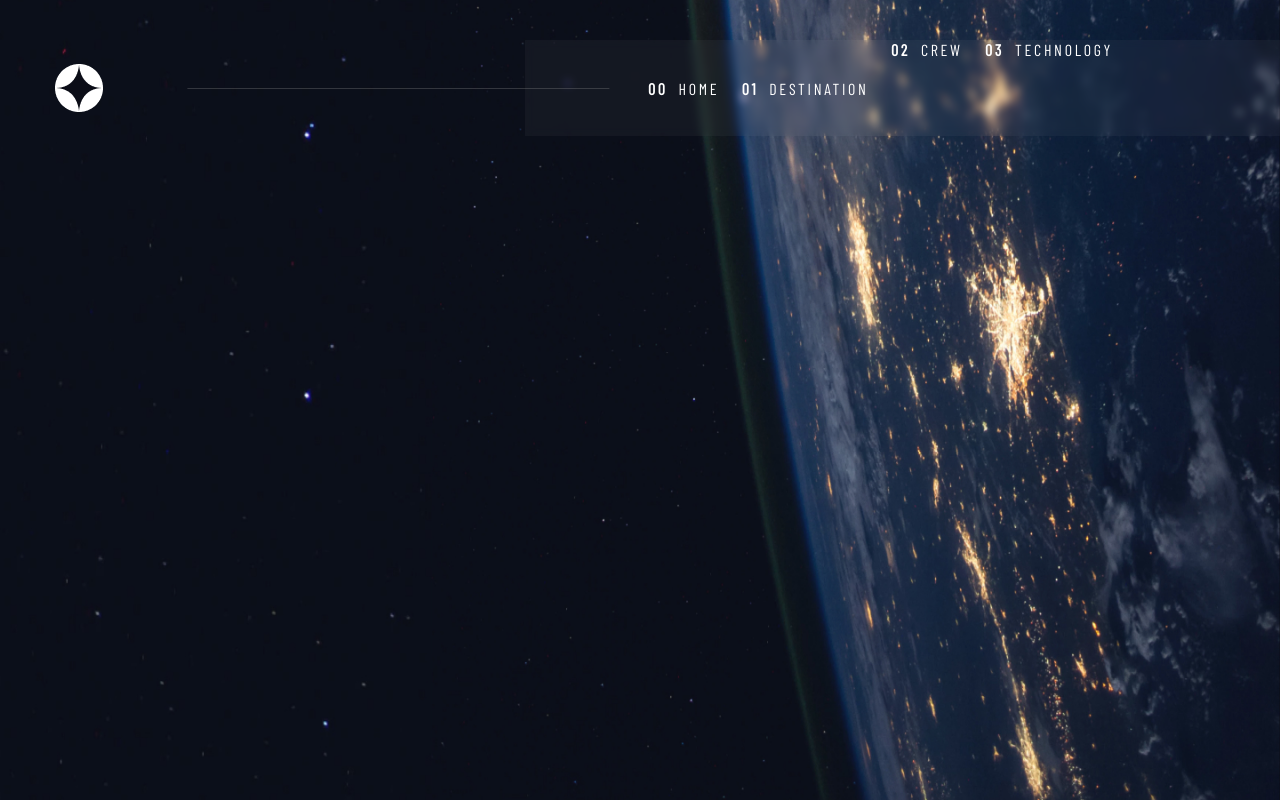
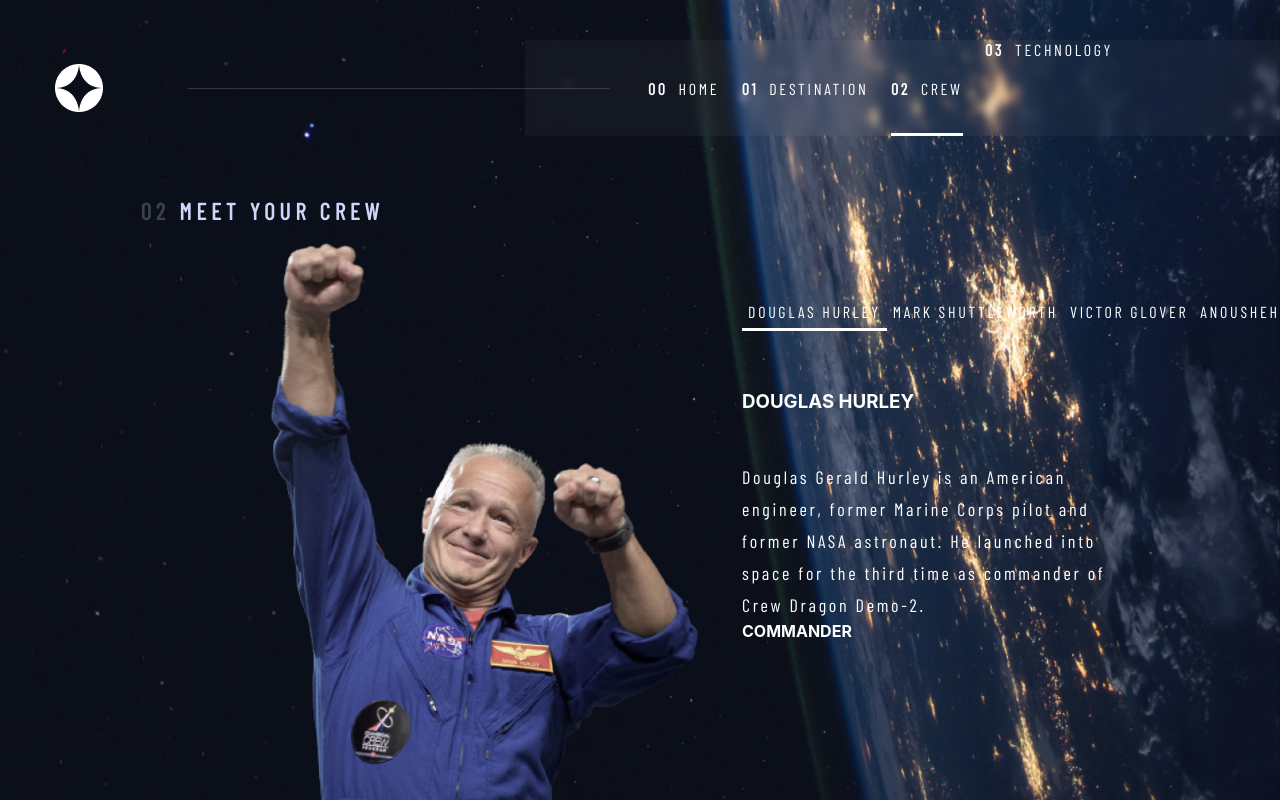
Before and after one commit to baranero/space-web-react-scss, a React (Create React App) app: page /crew in a window 1280 px wide. Built offline with nearby package versions, Linux system fonts and the light colour scheme; a web font is replaced by a local one.

Commit message:
add crew dynamic layout

```diff
--- a/src/App.js
+++ b/src/App.js
@@ -4,9 +4,11 @@ import './App.sass';
 import Destination from './components/Destination/Destination';
 import Header from './components/Header/Header';
 import HomePage from './components/HomePage/HomePage';
-import {moonsData} from './data'
+import { moonsData, crewsData, technologiesData } from './data'
 import homepage from "./images/homepage-background.jpg"
 import destination from "./images/destination-background.jpg"
+import crew from "./images/crew-background.png"
+import Crew from './components/Crew/Crew';
 
 function App() {
 
@@ -26,10 +28,25 @@ function App() {
 
       <BrowserRouter>
         <div className='App' style={{ backgroundImage: background ? `url(${background})` : `url(${homepage})` }} >
-          <Header onBackground={setBackground} destination={destination} homepage={homepage} />
+          <Header
+            onBackground={setBackground}
+            destination={destination}
+            homepage={homepage}
+            crew={crew}
+          />
           <Routes>``
-            <Route path='/' element={<HomePage onBackground={setBackground} destination={destination} homepage={homepage} />}/>
+            <Route
+              path='/'
+              element={
+                <HomePage
+                  onBackground={setBackground}
+                  destination={destination}
+                  homepage={homepage}
+                  crew={crew}
+                />}
+            />
             <Route path='/destination' element={<Destination data={moonsData}/>}/>
+            <Route path='/crew' element={<Crew data={crewsData}/>}/>
           </Routes>
           </div>
       </BrowserRouter>
--- a/src/components/Crew/Crew.js
+++ b/src/components/Crew/Crew.js
@@ -0,0 +1,39 @@
+import { Fragment, useState } from "react"
+import CrewItem from "./CrewItem"
+
+const Crew = (props) => {
+    const [pickedCrew, setPickedCrew] = useState("DOUGLAS HURLEY")
+
+    const pickedCrewHandler = (crew) => {
+        setPickedCrew(crew)
+    }
+
+    const filteredCrew = props.data.filter(crew => {
+        return crew.name === pickedCrew
+    })
+
+    console.log(filteredCrew);
+    console.log(pickedCrew);
+
+    return (
+        <Fragment>
+            {filteredCrew.map((item) => (
+                <CrewItem
+                    data={props.data}
+                    key={item.id}
+                    id={item.id}
+                    name={item.name}
+                    description={item.description}
+                    function={item.function}
+                    image={item.image}
+                    onPickedCrew={pickedCrewHandler}
+                    style={item.name}
+                    mark={item.mark}
+                />
+            ))}
+
+        </Fragment>
+    )
+}
+
+export default Crew
--- /dev/null
+++ b/src/components/Crew/CrewItem.js
@@ -0,0 +1,45 @@
+const CrewItem = (props) => {
+    const handleCrew = (event) => {
+        props.onPickedCrew(event.target.value)
+        console.log(event.target.value);
+    }
+
+    console.log(props.data);
+
+    return (
+            <section key={props.id} className='container'>
+                <div className='title'>
+            <h5><span>02</span> MEET YOUR CREW</h5>
+        </div>
+        <div className='image'>
+            <img src={props.image} alt="Crew" />
+        </div>
+
+        <div className='function'>
+            <h4>{props.function}</h4>
+        </div>
+        <div className='name'>
+            <h3>{props.name}</h3>
+        </div>
+        <div className="description">
+            <p>{props.description}</p>
+        </div>
+        <div className='navigate'>
+            <ul>
+                {props.data.map((item) => {
+                    if (item.name === props.style) {
+                        return <input className='active' key={item.id} onClick={handleCrew} name={item.name} value={item.name} type="button"/>
+                    }
+                    if (item.name !== props.style) {
+                        return <input className='unactive' key={item.id} onClick={handleCrew} name={item.name} value={item.name} type="button"/>
+                    }
+                }
+
+                )}
+            </ul>
+        </div>
+    </section>
+        )
+}
+
+export default CrewItem
--- /dev/null
+++ b/src/components/Crew/CrewItem.sass
@@ -0,0 +1,4 @@
+@import '../../styles/_variables'
+@import '../../styles/__fonts'
+
+.active
--- a/src/components/Header/Header.js
+++ b/src/components/Header/Header.js
@@ -13,10 +13,31 @@ const Header = (props) => {
             <Link onClick={() => {props.onBackground(props.homepage)}} to="/"><img src={logo} alt="Logo" /></Link>
             <hr/>
             <ul>
-                <li className={location.pathname.includes('/') && location.pathname.length <= 1 ? "active" : "unactive"}><Link  onClick={() => {props.onBackground(props.homepage)}} to="/"><span>00</span>HOME</Link></li>
-                <li className={location.pathname.includes("/destination") ? "active" : "unactive"}><Link onClick={() => {
-                    props.onBackground(props.destination)}} to="/destination"><span>01</span>DESTINATION</Link></li>
-                <li className="unactive"><span>02</span>CREW</li>
+                <li
+                    className={location.pathname.includes('/') &&
+                    location.pathname.length <= 1 ?
+                    "active" : "unactive"}>
+                        <Link
+                            onClick={() => {props.onBackground(props.homepage)}}
+                            to="/"><span>00</span>HOME
+                        </Link>
+                </li>
+                <li
+                    className={location.pathname.includes("/destination") ?
+                    "active" : "unactive"}>
+                        <Link
+                            onClick={() => {props.onBackground(props.destination)}}
+                            to="/destination"><span>01</span>DESTINATION
+                        </Link>
+                </li>
+                <li
+                    className={location.pathname.includes("/crew") ?
+                    "active" : "unactive"}>
+                        <Link
+                            onClick={() => {props.onBackground(props.crew)}}
+                            to="/crew"><span>02</span>CREW
+                        </Link>
+                </li>
                 <li className="unactive"><span>03</span>TECHNOLOGY</li>
             </ul>
         </header>
--- a/src/data.js
+++ b/src/data.js
@@ -39,25 +39,33 @@ export const crewsData = [
         id: 1,
         function: "COMMANDER",
         name: "DOUGLAS HURLEY",
-        description: "Douglas Gerald Hurley is an American engineer, former Marine Corps pilot and former NASA astronaut. He launched into space for the third time as commander of Crew Dragon Demo-2."
+        description: "Douglas Gerald Hurley is an American engineer, former Marine Corps pilot and former NASA astronaut. He launched into space for the third time as commander of Crew Dragon Demo-2.",
+        image: require("./images/crew-a.png"),
+        mark: require("./images/white-dot.png")
     },
     {
         id: 2,
         function: "MISSION SPECIALIST",
         name: "MARK SHUTTLEWORTH",
-        description: "Mark Richard Shuttleworth is the founder and CEO of Canonical, the company behind the Linux-based Ubuntu operating system. Shuttleworth became the first South African to travel to space as a space tourist."
+        description: "Mark Richard Shuttleworth is the founder and CEO of Canonical, the company behind the Linux-based Ubuntu operating system. Shuttleworth became the first South African to travel to space as a space tourist.",
+        image: require("./images/crew-b.png"),
+        mark: require("./images/white-dot.png")
     },
     {
         id: 3,
         function: "PILOT",
         name: "VICTOR GLOVER",
-        description: "Pilot on the first operational flight of the SpaceX Crew Dragon to the International Space Station. Glover is a commander in the U.S. Navy where he pilots an F/A-18.He was a crew member of Expedition 64, and served as a station systems flight engineer."
+        description: "Pilot on the first operational flight of the SpaceX Crew Dragon to the International Space Station. Glover is a commander in the U.S. Navy where he pilots an F/A-18.He was a crew member of Expedition 64, and served as a station systems flight engineer.",
+        image: require("./images/crew-c.png"),
+        mark: require("./images/white-dot.png")
     },
     {
         id: 4,
         function: "FLIGHT ENGINEER",
         name: "ANOUSHEH ANSARI",
-        description: "Anousheh Ansari is an Iranian American engineer and co-founder of Prodea Systems. Ansari was the fourth self-funded space tourist, the first self-funded woman to fly to the ISS, and the first Iranian in space."
+        description: "Anousheh Ansari is an Iranian American engineer and co-founder of Prodea Systems. Ansari was the fourth self-funded space tourist, the first self-funded woman to fly to the ISS, and the first Iranian in space.",
+        image: require("./images/crew-d.png"),
+        mark: require("./images/white-dot.png")
     }
 ]
 
```
